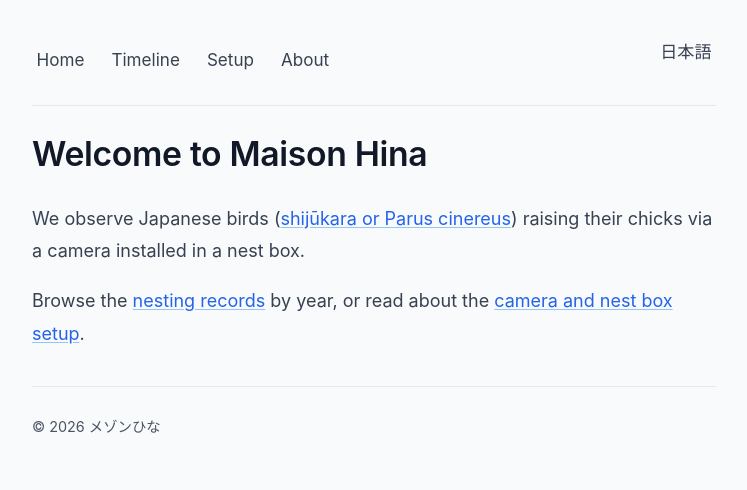
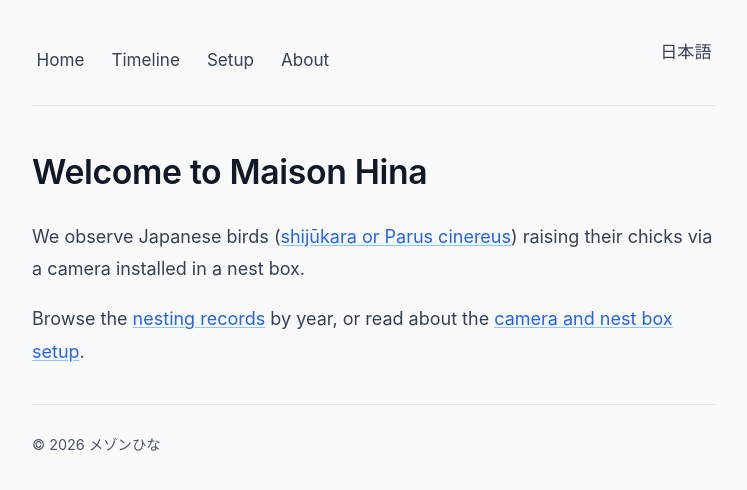
Before and after one commit to tagawa/maison-hina, a Jekyll site: the page built from en/index.md, in a window 1280 px wide. Shown: the top 490 px of the page, without its empty margins (266-1013 px from the left). Built offline with Jekyll 4.4.1, drawn with Linux system fonts in a browser that asks for light colours; comment, search, counter and statistics services are not loaded.

Commit message:
Update style.css for navbar

```diff
--- a/assets/css/style.css
+++ b/assets/css/style.css
@@ -79,8 +79,9 @@
 /* Horizontal nav with language switcher pushed right */
 nav {
   display: flex;
+  flex-wrap: wrap;
   gap: 1rem;
-  margin-bottom: 1rem;
+  margin-bottom: 2rem;
   padding-bottom: 1rem;
   border-bottom: 1px solid #e5e7eb;
 }
@@ -91,6 +92,7 @@
   text-decoration: none;
   font-size: 0.95rem;
   padding: 0.5rem 0.25rem;
+  white-space: nowrap;
   border-bottom: 2px solid transparent;
   transition: color 0.15s ease, border-color 0.15s ease;
 }
```
